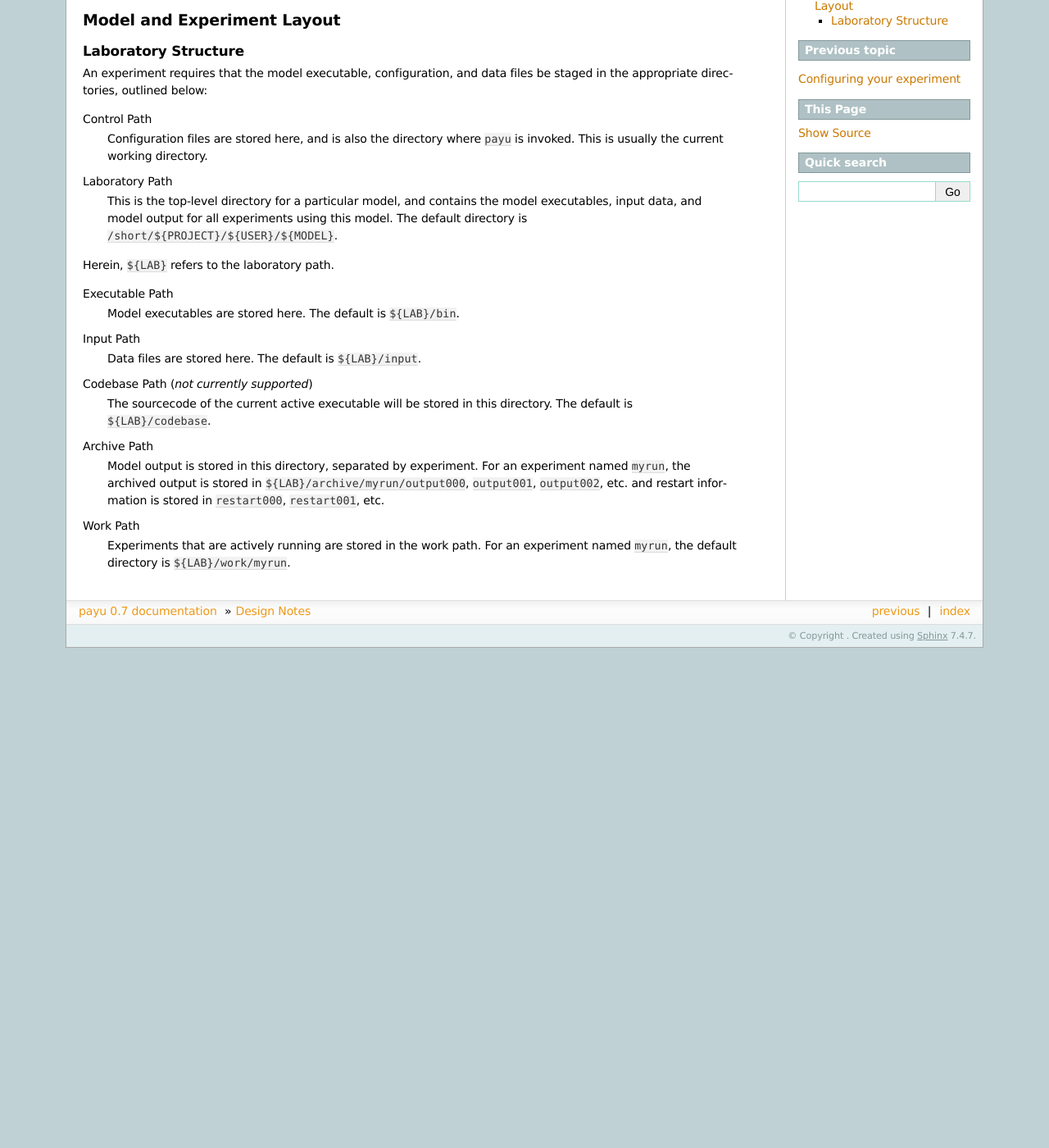
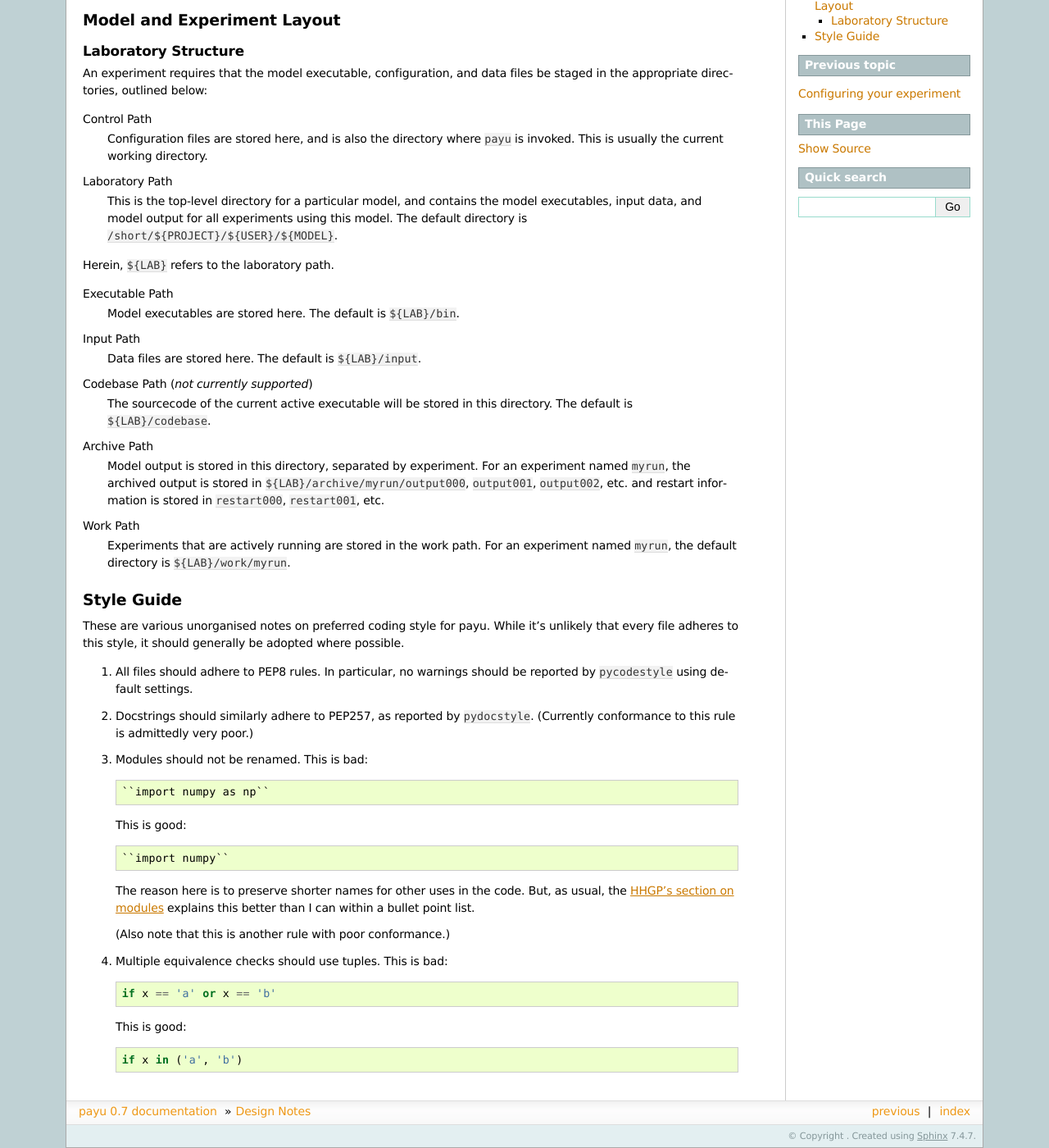
Before and after one commit to payu-org/payu, a Sphinx documentation site: the page built from docs/source/design.rst, in a window 1280 px wide and 1400 px high, scrolled down 123 px. Shown: the whole window at 82% size. Built offline with Sphinx 7.4.7, drawn with Linux system fonts in a browser that asks for light colours; before the commit the page ends 913 px from its top, so only the background shows below that.

Commit message:
Added some minor design notes

```diff
--- a/docs/source/design.rst
+++ b/docs/source/design.rst
@@ -46,3 +46,42 @@ Archive Path
 Work Path
    Experiments that are actively running are stored in the work path. For an
    experiment named ``myrun``, the default directory is ``${LAB}/work/myrun``.
+
+
+Style Guide
+===========
+
+These are various unorganised notes on preferred coding style for payu.  While
+it's unlikely that every file adheres to this style, it should generally be
+adopted where possible.
+
+1. All files should adhere to PEP8 rules.  In particular, no warnings should be
+   reported by ``pycodestyle`` using default settings.
+
+2. Docstrings should similarly adhere to PEP257, as reported by ``pydocstyle``.
+   (Currently conformance to this rule is admittedly very poor.)
+
+3. Modules should not be renamed.  This is bad::
+
+      ``import numpy as np``
+
+   This is good::
+
+      ``import numpy``
+
+   The reason here is to preserve shorter names for other uses in the code.
+   But, as usual, the `HHGP's section on modules`_ explains this better than I
+   can within a bullet point list.
+
+   (Also note that this is another rule with poor conformance.)
+
+4. Multiple equivalence checks should use tuples.  This is bad::
+
+      if x == 'a' or x == 'b'
+
+   This is good::
+
+      if x in ('a', 'b')
+
+.. _`HHGP's section on modules`:
+   http://docs.python-guide.org/en/latest/writing/structure/#modules
```
